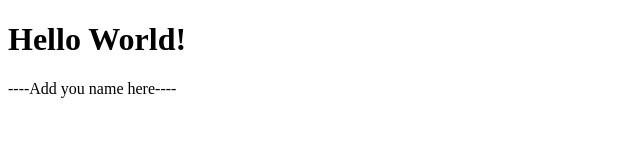
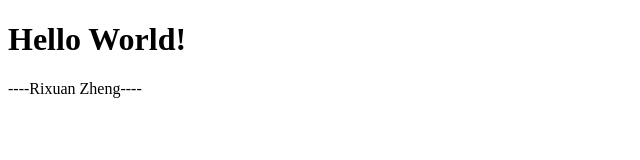
Before and after one commit to DS4200-S23-Class/ic-01-zhengrix, a plain HTML site: page index.html in a window 1280 px wide. Shown: the full height of the page, 0-640 px from the left. Drawn offline with Linux system fonts and the light colour scheme.

Commit message:
added name to index.html

```diff
--- a/index.html
+++ b/index.html
@@ -6,7 +6,7 @@
 
 <p>
 
-----Add you name here----
+----Rixuan Zheng----
 
 </p>
 
```
